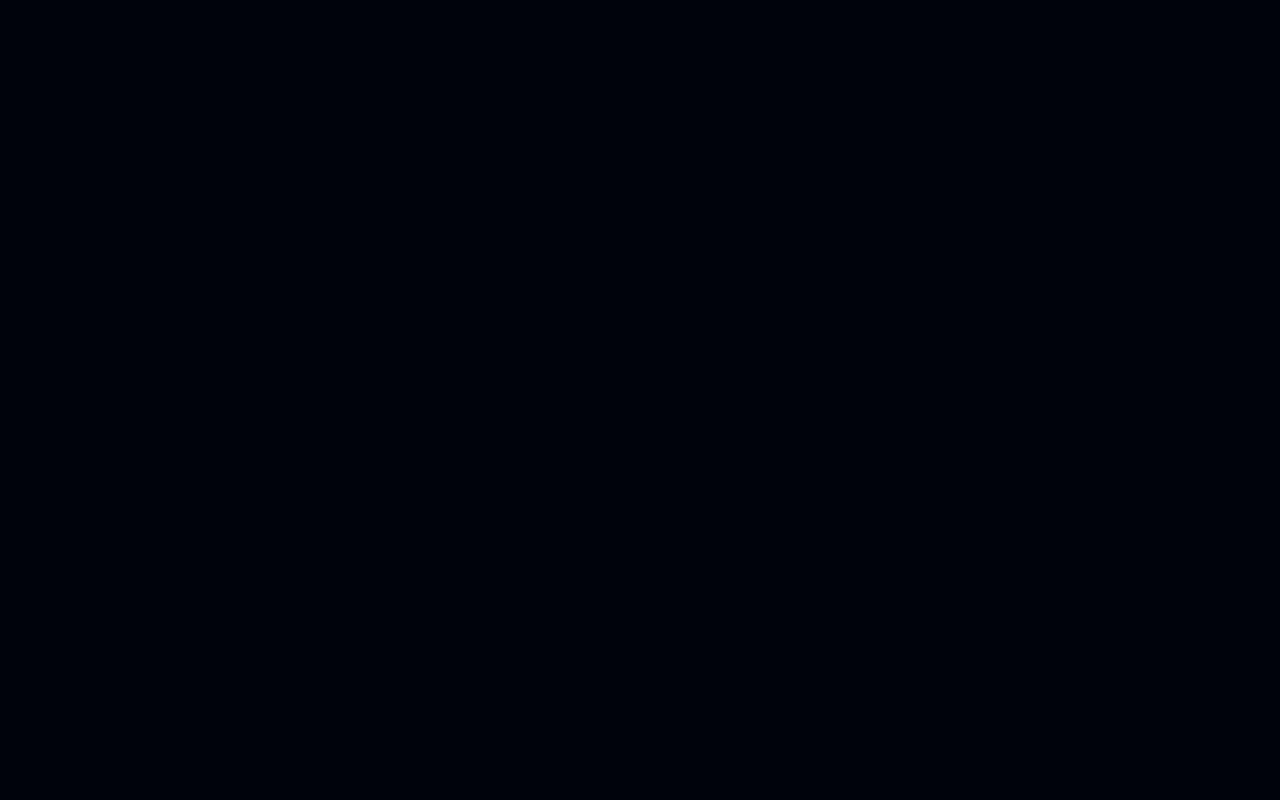
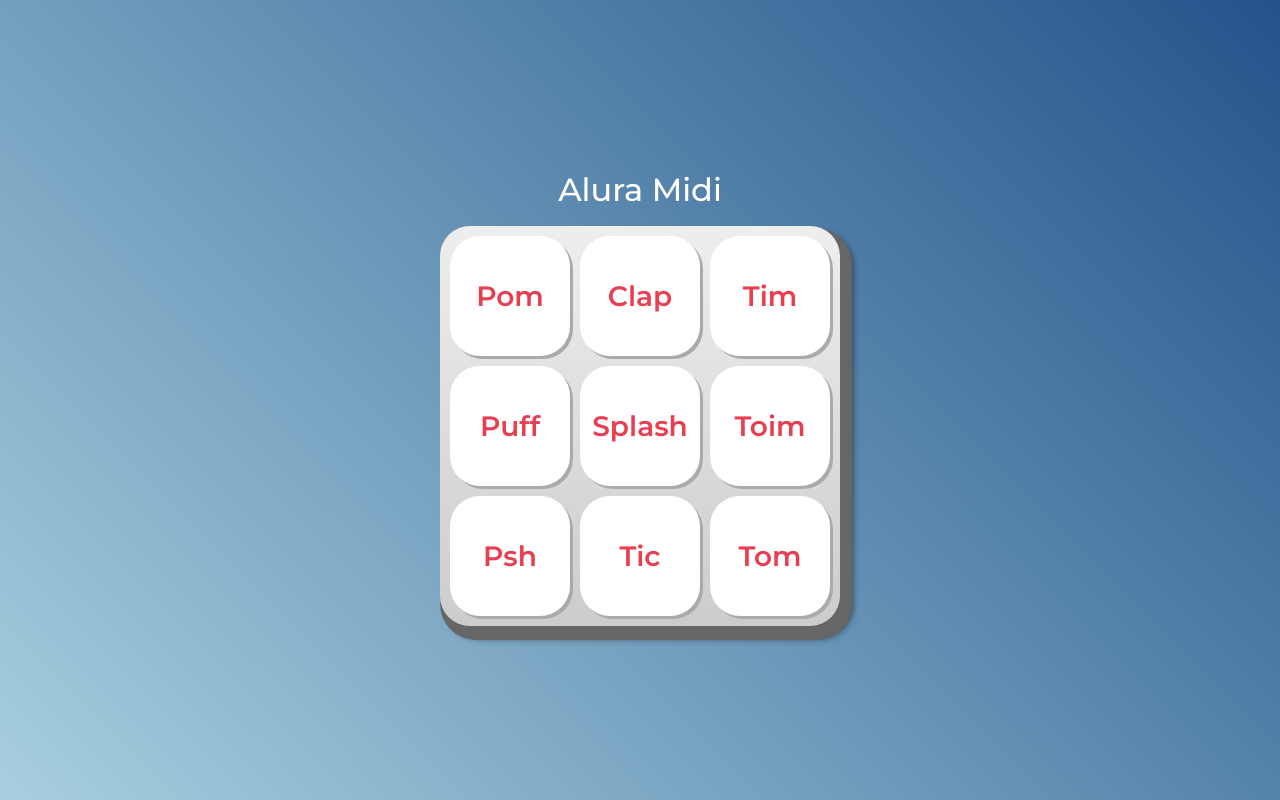
Before and after one commit to rafael1101/novo-2023-2, a plain HTML site: page index.html in a window 1280 px wide. Drawn offline with Linux system fonts and the light colour scheme.

Commit message:
Add files via upload

```diff
--- /dev/null
+++ b/css/estilos.css
@@ -0,0 +1,67 @@
+:root {
+  --cinza: #aaa;
+  --vermelha: #e93d50;
+  --vermelha-escura: #af303f;
+  --branca: #fff;
+  --luz: rgb(229, 255, 0);
+}
+
+body {
+  align-items: center;
+  background: linear-gradient(45deg, #a7cfdf 0%,#23538a 100%);
+  display: flex;
+  justify-content: center;
+  flex-direction: column;
+  font-family: 'Montserrat', sans-serif;
+  min-height: 100vh;
+}
+
+h1 {
+  color: var(--branca);
+  margin-bottom: 20px;
+  font-size: 2rem;
+}
+
+.teclado {
+  background: linear-gradient(to bottom, #eeeeee 0%,#cccccc 100%);
+  box-shadow: 6px 8px 0 6px #666, 10px 10px 10px #000;
+  border-radius: 30px;
+  display: grid;
+  gap: 10px;
+  grid-template-columns: repeat(3, 1fr);
+  padding: 10px;
+}
+
+.tecla {
+  background-color: var(--branca);
+  border-radius: 30px;
+  box-shadow: 3px 3px 0 var(--cinza);
+  color: var(--vermelha);
+  cursor: pointer;
+  height: 120px;
+  font-size: 1.75em;
+  font-weight: bold;
+  line-height: 120px;
+  text-align: center;
+  width: 120px;
+}
+
+.tecla.ativa,
+.tecla:active {
+  background-color: var(--vermelha);
+  border: 4px solid  var(--vermelha);
+  box-shadow: 3px 3px 0 var(--vermelha-escura) inset;
+  color: var(--branca);
+  outline: none;
+}
+
+.tecla.focus,
+.tecla:focus {
+  outline: none;
+  box-shadow: 1px 1px 10px var(--luz);
+}
+
+.tecla.active:focus,
+.tecla:active:focus {
+  box-shadow: 3px 3px 0 var(--vermelha-escura) inset, 1px 1px 10px var(--luz);
+}
--- /dev/null
+++ b/css/reset.css
@@ -0,0 +1,90 @@
+* {
+	box-sizing: border-box;
+}
+
+html, body, div, span, applet, object, iframe,
+h1, h2, h3, h4, h5, h6, p, blockquote, pre,
+a, abbr, acronym, address, big, cite, code,
+del, dfn, em, img, ins, kbd, q, s, samp,
+small, strike, strong, sub, sup, tt, var,
+b, u, i, center,
+dl, dt, dd, ol, ul, li,
+fieldset, form, label, legend,
+table, caption, tbody, tfoot, thead, tr, th, td,
+article, aside, canvas, details, embed,
+figure, figcaption, footer, header, hgroup,
+menu, nav, output, ruby, section, summary,
+time, mark, audio, video {
+	margin: 0;
+	padding: 0;
+	border: 0;
+	font-size: 100%;
+	font: inherit;
+	vertical-align: baseline;
+}
+
+article, aside, details, figcaption, figure,
+footer, header, hgroup, menu, nav, section {
+	display: block;
+}
+body {
+	line-height: 1;
+}
+ol, ul {
+	list-style: none;
+}
+blockquote, q {
+	quotes: none;
+}
+blockquote:before, blockquote:after,
+q:before, q:after {
+	content: '';
+	content: none;
+}
+table {
+	border-collapse: collapse;
+	border-spacing: 0;
+}
+
+a {
+	color: inherit;
+	text-decoration: none;
+}
+
+img {
+	width: inherit;
+}
+
+button {
+	font-family: inherit;
+	font-size: inherit;
+	color: inherit;
+	font-weight: inherit;
+	padding: 0;
+	border: none;
+	background-color: unset;
+}
+
+input {
+	border: none;
+	color: inherit;
+	font-size: inherit;
+	font-weight: inherit;
+	font-family: inherit;
+}
+
+textarea {
+	border: none;
+	color: inherit;
+	font-size: inherit;
+	font-weight: inherit;
+	font-family: inherit;
+}
+
+select {
+	border: none;
+	color: inherit;
+	font-size: inherit;
+	font-weight: inherit;
+	font-family: inherit;
+}
--- a/index.html
+++ b/index.html
@@ -1,13 +1,50 @@
 <!DOCTYPE html>
-<html lang="pt-br">
+<html lang="pt-BR">
 <head>
     <meta charset="UTF-8">
     <meta http-equiv="X-UA-Compatible" content="IE=edge">
     <meta name="viewport" content="width=device-width, initial-scale=1.0">
-    <link rel="stylesheet" href="style.css">
-    <title>Alura Plus</title>
+
+    <title>Alura MIDI</title>
+
+    <link rel="preconnect" href="https://fonts.googleapis.com">
+    <link rel="preconnect" href="https://fonts.gstatic.com" crossorigin>
+    <link href="https://fonts.googleapis.com/css2?family=Montserrat:wght@500;600&display=swap" rel="stylesheet">
+
+    <link rel="icon" type="image/png" href="images/bateria.png">
+    <link rel="stylesheet" href="css/reset.css">
+    <link rel="stylesheet" href="css/estilos.css">
+
 </head>
 <body>
 
+    <h1>Alura Midi</h1>
+
+    <section class="teclado">
+        <button class="tecla tecla_pom">Pom</button>
+        <button class="tecla tecla_clap">Clap</button>
+        <button class="tecla tecla_tim">Tim</button>
+
+        <button class="tecla tecla_puff">Puff</button>
+        <button class="tecla tecla_splash">Splash</button>
+        <button class="tecla tecla_toim">Toim</button>
+
+        <button class="tecla tecla_psh">Psh</button>
+        <button class="tecla tecla_tic">Tic</button>
+        <button class="tecla tecla_tom">Tom</button>
+    </section>
+
+    <audio src="sounds/keyq.wav" id="som_tecla_pom"></audio>
+    <audio src="sounds/keyw.wav" id="som_tecla_clap"></audio>
+    <audio src="sounds/keye.wav" id="som_tecla_tim"></audio>
+    <audio src="sounds/keya.wav" id="som_tecla_puff"></audio>
+    <audio src="sounds/keys.wav" id="som_tecla_splash"></audio>
+    <audio src="sounds/keyd.wav" id="som_tecla_toim"></audio>
+    <audio src="sounds/keyz.wav" id="som_tecla_psh"></audio>
+    <audio src="sounds/keyx.wav" id="som_tecla_tic"></audio>
+    <audio src="sounds/keyc.wav" id="som_tecla_tom"></audio>
+
+    <script src="main.js"></script>
+
 </body>
 </html>
--- /dev/null
+++ b/main.js
@@ -0,0 +1,5 @@
+function tocaSomPom () {
+    document.querySelector('#som_tecla_pom').play();
+}
+
+document.querySelector('.tecla_pom').onclick = tocaSomPom;
```
Also changed, not shown: images/bateria.png (added), 9 other files.
